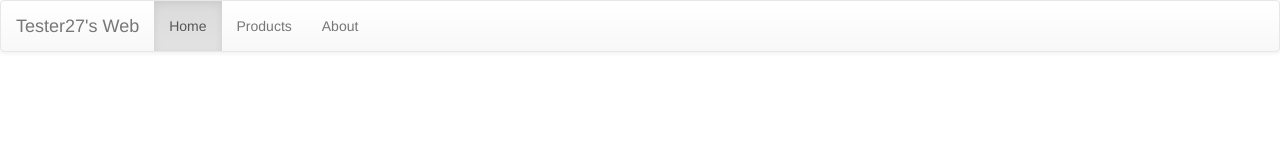
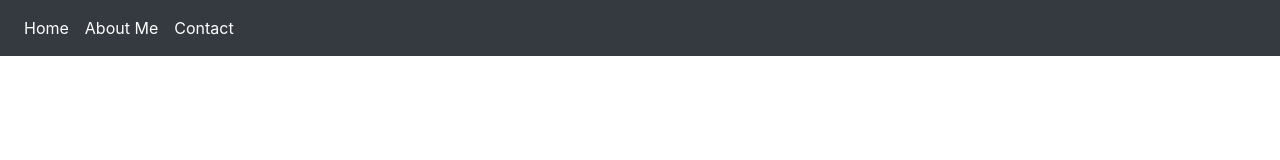
Before and after one commit to sirkant/gpt-test, a plain HTML site: page index.html in a window 1280 px wide. Drawn offline with nearby package versions, Linux system fonts and the light colour scheme.

Commit message:
Generated HTML code

```diff
--- a/index.html
+++ b/index.html
@@ -1,34 +1,25 @@
 <!DOCTYPE html>
 <html>
     <head>
-   		<title>Tester27's Web</title>
-		<meta name="viewport" content="width=device-width, initial-scale=1">
-		<!-- Latest compiled and minified CSS -->
-		<link rel="stylesheet" href="https://maxcdn.bootstrapcdn.com/bootstrap/3.3.7/css/bootstrap.min.css" integrity="sha384-BVYiiSIFeK1dGmJRAkycuHAHRg32OmUcww7on3RYdg4Va+PmSTsz/K68vbdEjh4u" crossorigin="anonymous">
-		<!-- Optional theme -->
-		<link rel="stylesheet" href="https://maxcdn.bootstrapcdn.com/bootstrap/3.3.7/css/bootstrap-theme.min.css" integrity="sha384-rHyoN1iRsVXV4nD0JutlnGaslCJuC7uwjduW9SVrLvRYooPp2bWYgmgJQIXwl/Sp" crossorigin="anonymous">
+        <title>Luis Caceres - My OpenAI Generated Personal Website</title>
+        <link rel="stylesheet" href="https://stackpath.bootstrapcdn.com/bootstrap/4.4.1/css/bootstrap.min.css" integrity="sha384-Vkoo8x4CGsO3+Hhxv8T/Q5PaXtkKtu6ug5TOeNV6gBiFeWPGFN9MuhOf23Q9Ifjh" crossorigin="anonymous">
     </head>
     <body>
- 		<nav class="navbar navbar-default">
-			<div class="container-fluid">
-				<div class="navbar-header">
-					<button type="button" class="navbar-toggle collapsed" data-toggle="collapse" data-target="#bs-example-navbar-collapse-1" aria-expanded="false">
-						<span class="sr-only">Toggle navigation</span>
-						<span class="icon-bar"></span>
-						<span class="icon-bar"></span>
-						<span class="icon-bar"></span>
-					</button>
-					<a class="navbar-brand" href="#">Tester27's Web</a>
-				</div>
-
-				<div class="collapse navbar-collapse" id="bs-example-navbar-collapse-1">
-					<ul class="nav navbar-nav">
-						<li class="active"><a href="#">Home <span class="sr-only">(current)</span></a></li>
-						<li><a href="products.html">Products</a></li>
-						<li><a href="about.html">About</a></li>
+        <!--Responsive Navbar -->
+        <nav class="navbar navbar-expand-lg navbar-dark bg-dark">
+            <div class="collapse navbar-collapse" id="navbarSupportedContent">
+                <ul class="navbar-nav mr-auto">
+                    <li class="nav-item active">
+                        <a class="nav-link" href="#">Home <span class="sr-only">(current)</span></a>
+                    </li>
+                    <li class="nav-item active">
+                        <a class="nav-link" href="#">About Me</a>
+                    </li>
+                    <li class="nav-item active">
+                        <a class="nav-link" href="#">Contact</a>
+                    </li>
                 </ul>
             </div>
-			</div>
-		</nav
+        </nav>
     </body>
 </html>
```
Lines whose indentation alone changed are shown as unchanged.
